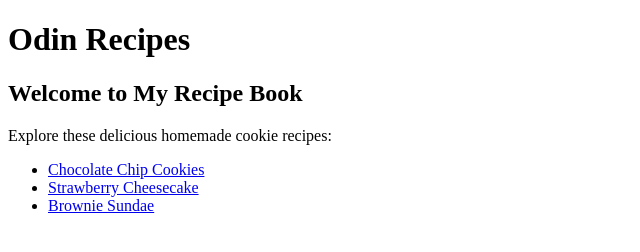
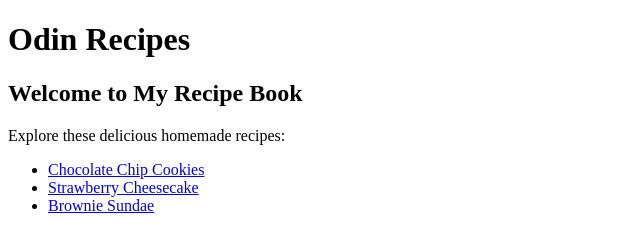
Before and after one commit to AlishbahS/odin-recipes, a plain HTML site: page index.html in a window 1280 px wide. Shown: the full height of the page, 0-640 px from the left. Drawn offline with Linux system fonts and the light colour scheme.

Commit message:
Fix content

```diff
--- a/index.html
+++ b/index.html
@@ -8,7 +8,7 @@
 <body>
     <h1>Odin Recipes</h1>
     <h2>Welcome to My Recipe Book</h2>
-    <p>Explore these delicious homemade cookie recipes:</p>
+    <p>Explore these delicious homemade recipes:</p>
 
   <ul>
     <li><a href="recipes/cookies.html">Chocolate Chip Cookies</a></li>
```
